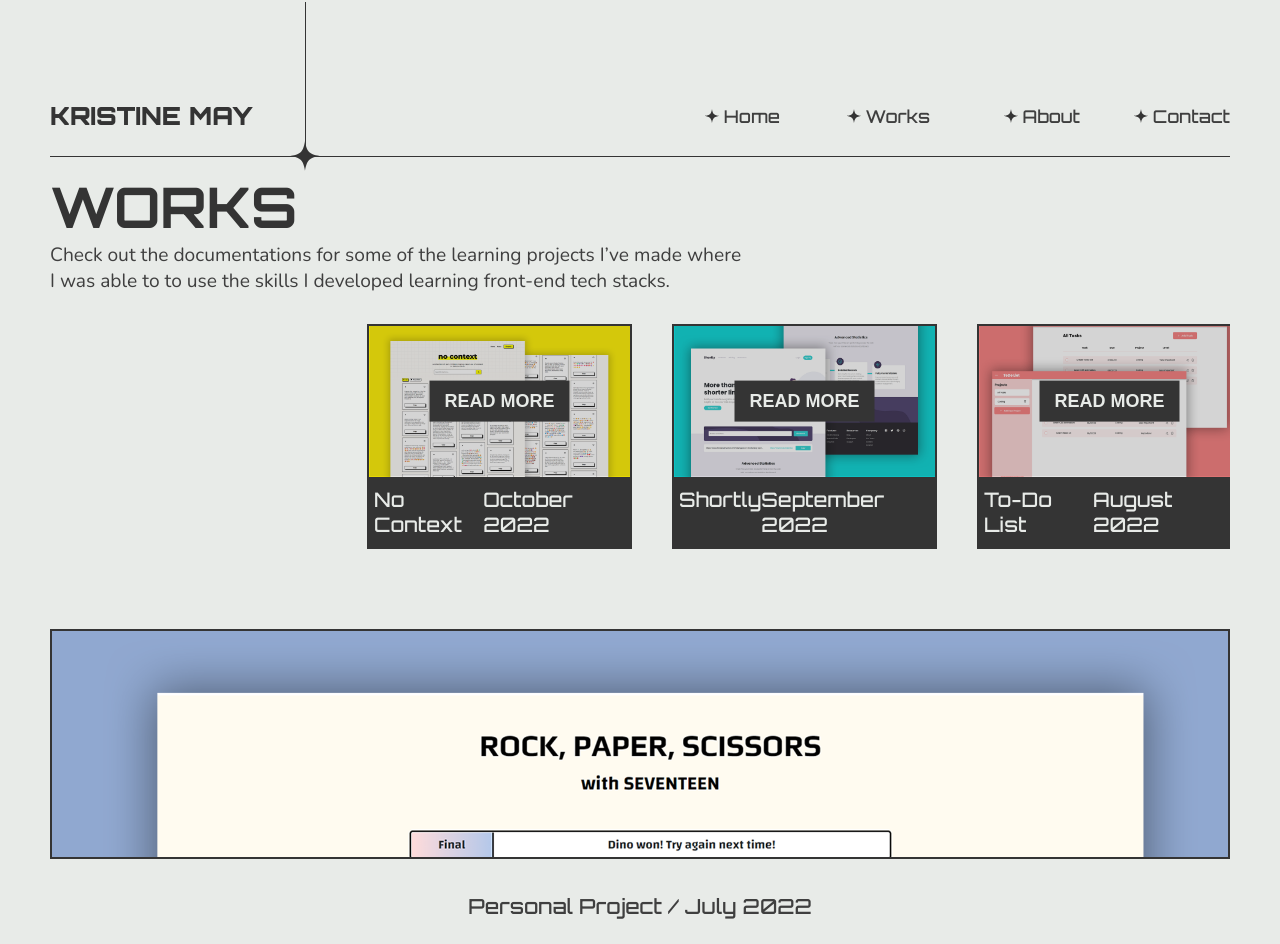
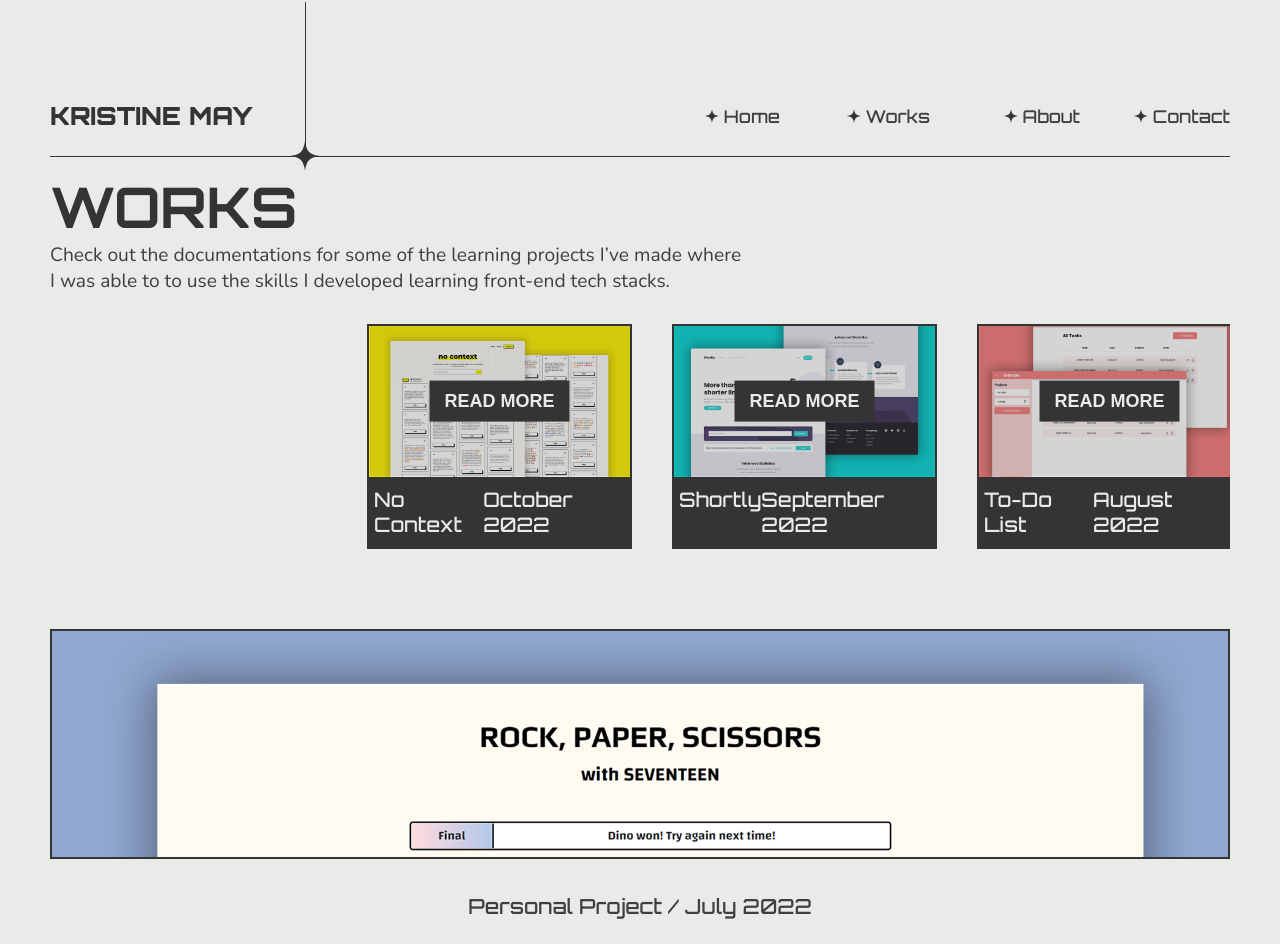
Before and after one commit to sn-tin/frontendkristine, a React (Create React App) app: page /works in a window 1280 px wide. Shown: the top 944 px of the page. Built offline with nearby package versions, Linux system fonts and the light colour scheme.

Commit message:
Adjust object position y-axis

```diff
--- a/src/components/Works/Works.styles.js
+++ b/src/components/Works/Works.styles.js
@@ -97,7 +97,7 @@ const ArticleImage = styled.img`
     width: 100%;
     height: 100px;
     object-fit: cover;
-    object-position: center 15%;
+    object-position: center 17%;
     border: 2px solid ${theme.colors.dark};
     @media screen and (${devices.laptop}) {
         height: 230px;
```
